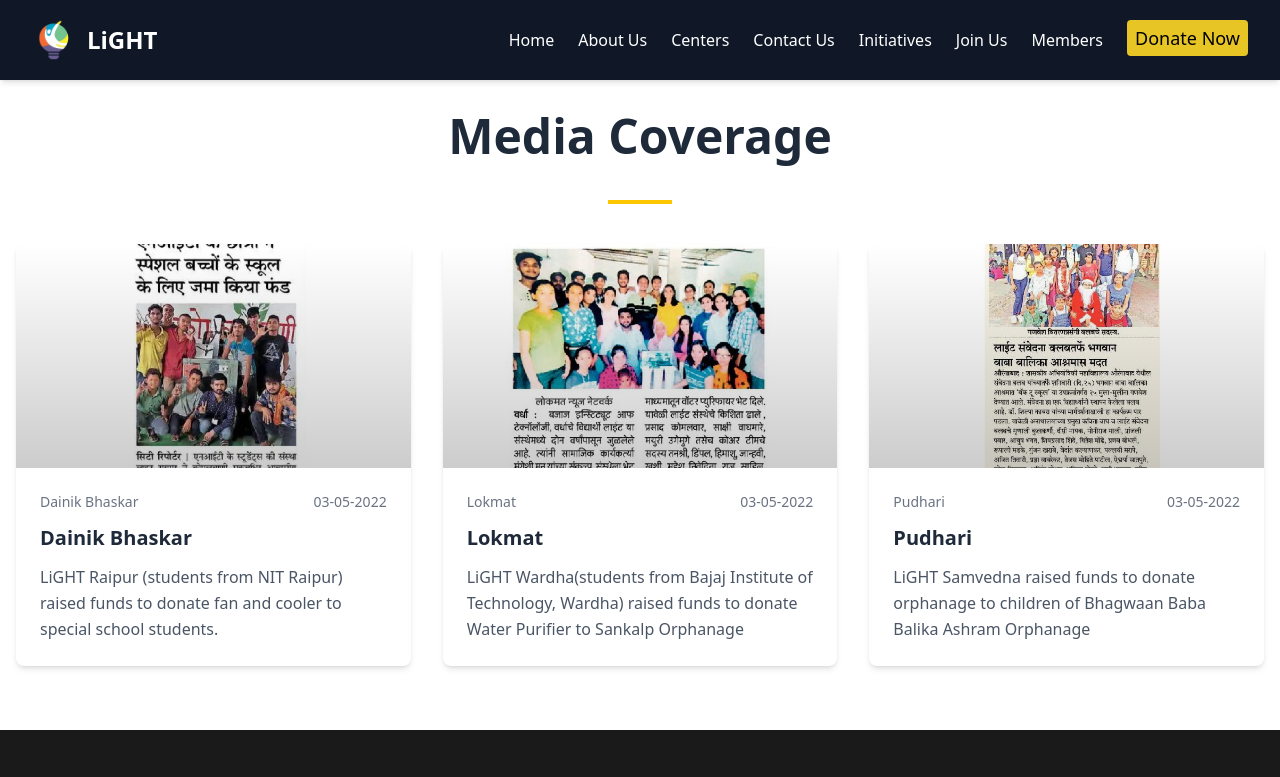
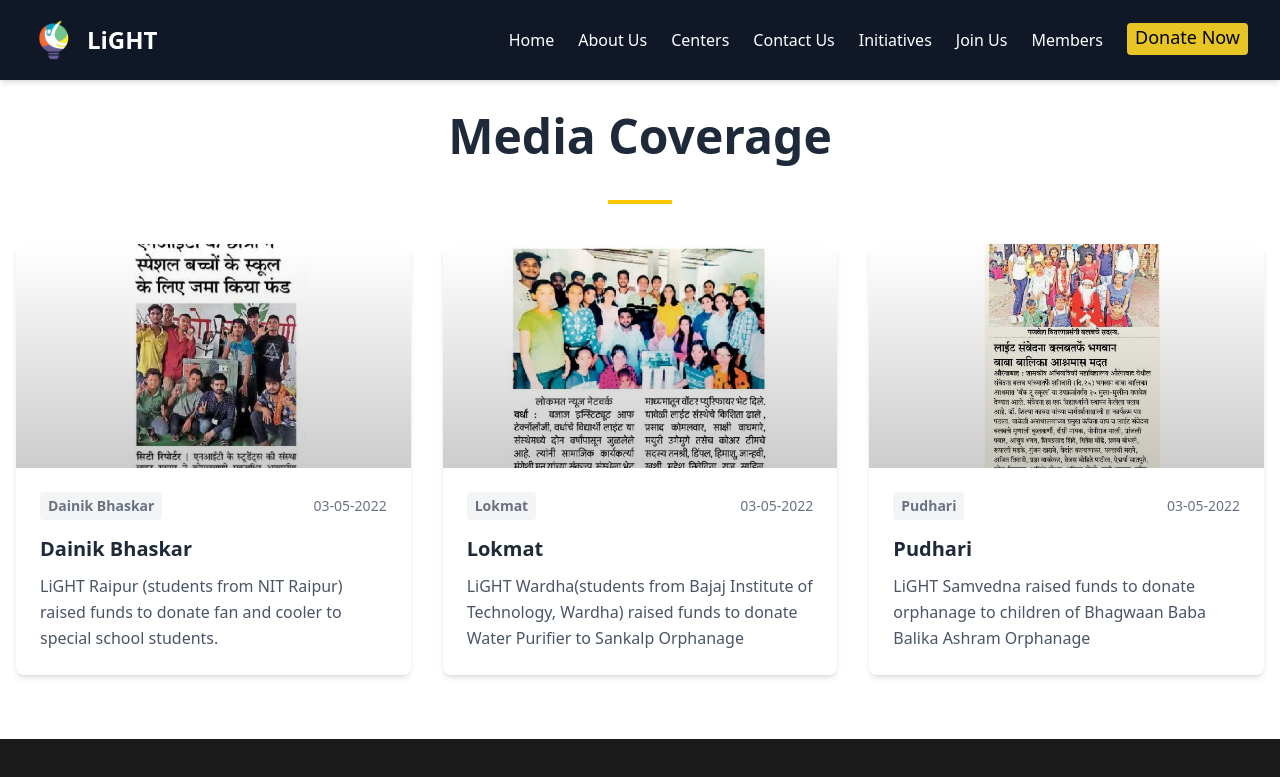
Before and after one commit to GYWS-TechOps/LiGHT-Website, a React (Vite) app: page /mediacoverage in a window 1280 px wide. Shown: the top 777 px of the page. Built offline with nearby package versions, Linux system fonts and the light colour scheme.

Commit message:
fixed the path of photos in media of home

```diff
--- a/src/components/Home/MediaCard.jsx
+++ b/src/components/Home/MediaCard.jsx
@@ -8,21 +8,12 @@
   newspaper,
   className = ""
 }) => {
-  // Function to dynamically import images
-  const getImageSrc = (imagePath) => {
-    try {
-      return require(`../../assets/Home/${imagePath.split('/').pop()}`);
-    } catch (error) {
-      return imagePath; // fallback to original path
-    }
-  };
-
   return (
-    <div className={`bg-white rounded-lg shadow-md hover:-translate-y-2 transition-all duration-300 max-w-md mx-auto overflow-hidden ${className}`}>
+    <div className={`bg-white rounded-lg shadow-md hover:shadow-xl hover:-translate-y-2 transition-all duration-300 max-w-md mx-auto overflow-hidden h-full ${className}`}>
       {/* Image Section */}
       <div className="relative">
         <img
-          src={getImageSrc(image)}
+          src={image}
           alt={title}
           className="w-full h-56 object-cover"
         />
@@ -31,24 +22,24 @@
       </div>
 
       {/* Content Section */}
-      <div className="p-6">
+      <div className="p-6 flex flex-col justify-between flex-grow">
         {/* Header with newspaper and date */}
-        <div className="flex justify-between items-center mb-3">
-          <span className="text-sm text-gray-500 font-medium">
+        <div className="flex justify-between items-center mb-4">
+          <span className="text-sm text-gray-500 font-semibold bg-gray-100 px-2 py-1 rounded">
             {newspaper}
           </span>
-          <span className="text-sm text-gray-500">
+          <span className="text-sm text-gray-500 font-medium">
             {date}
           </span>
         </div>
 
         {/* Title */}
-        <h3 className="font-bold text-xl text-gray-800 mb-3 line-clamp-2">
+        <h3 className="font-bold text-xl text-gray-800 mb-3 line-clamp-2 leading-tight">
           {title}
         </h3>
 
         {/* Description */}
-        <p className="text-gray-600 text-base leading-relaxed line-clamp-3">
+        <p className="text-gray-600 text-base leading-relaxed line-clamp-4">
           {description}
         </p>
       </div>
--- a/src/components/Navbar.jsx
+++ b/src/components/Navbar.jsx
@@ -26,7 +26,7 @@
             <a href="/initiatives" className="hover:text-gray-300 transition">Initiatives</a>
             <a href="/join" className="hover:text-gray-300 transition">Join Us</a>
             <a href="/members" className="hover:text-gray-300 transition">Members</a>
-            <a href="https://www.gyws.org/donate" target="_blank" rel="noopener noreferrer" className="inline-block -mt-1 px-2 py-1 text-lg text-black bg-[rgb(230,197,37)] hover:bg-[rgb(200,167,20)] rounded-sm transition-all duration-300 hover:scale-105">
+            <a href="https://www.gyws.org/donate" target="_blank" rel="noopener noreferrer" className="inline-block -mt-0.5 px-2 pb-1 pt-0.1  text-lg text-black bg-[rgb(230,197,37)] hover:bg-[rgb(200,167,20)] rounded-sm transition-all duration-300 hover:scale-105">
               Donate Now
             </a>
           </div>
--- a/src/data/mediaData.js
+++ b/src/data/mediaData.js
@@ -1,9 +1,13 @@
+import media1 from '../assets/Home/media1.jpg';
+import media2 from '../assets/Home/media2.jpg';
+import media3 from '../assets/Home/media3.jpg';
+
 export const mediaData = [
   {
     id: 1,
     title: "Dainik Bhaskar",
     description: "LiGHT Raipur (students from NIT Raipur) raised funds to donate fan and cooler to special school students.",
-    image: "/src/assets/Home/media1.jpg",
+    image: media1,
     date: "03-05-2022",
     newspaper: "Dainik Bhaskar"
   },
@@ -11,7 +15,7 @@
     id: 2,
     title: "Lokmat",
     description: "LiGHT Wardha(students from Bajaj Institute of Technology, Wardha) raised funds to donate Water Purifier to Sankalp Orphanage",
-    image: "/src/assets/Home/media2.jpg",
+    image: media2,
     date: "03-05-2022",
     newspaper: "Lokmat"
   },
@@ -19,7 +23,7 @@
     id: 3,
     title: "Pudhari",
     description: "LiGHT Samvedna raised funds to donate orphanage to children of Bhagwaan Baba Balika Ashram Orphanage",
-    image: "/src/assets/Home/media3.jpg",
+    image: media3,
     date: "03-05-2022",
     newspaper: "Pudhari"
   }
```
